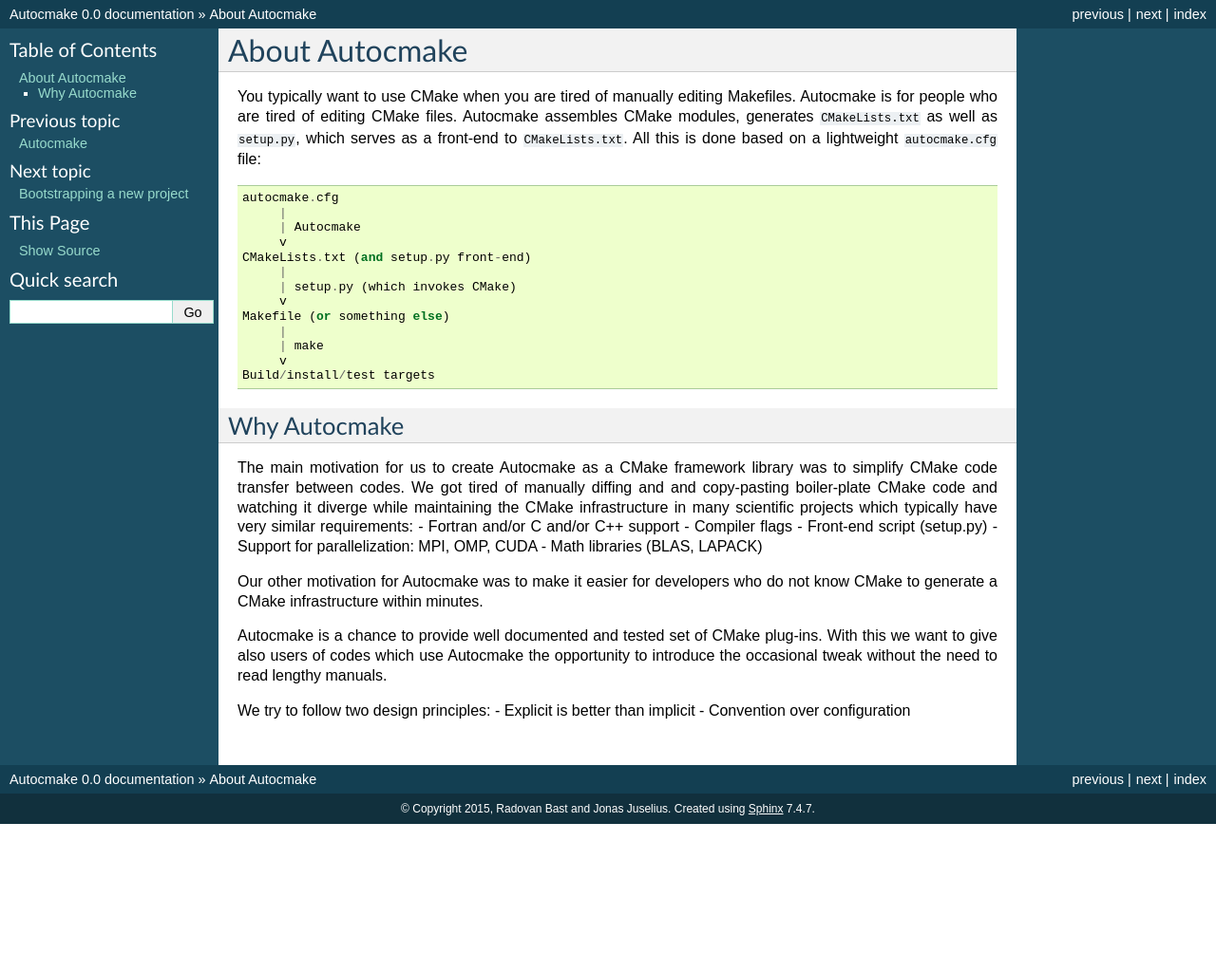
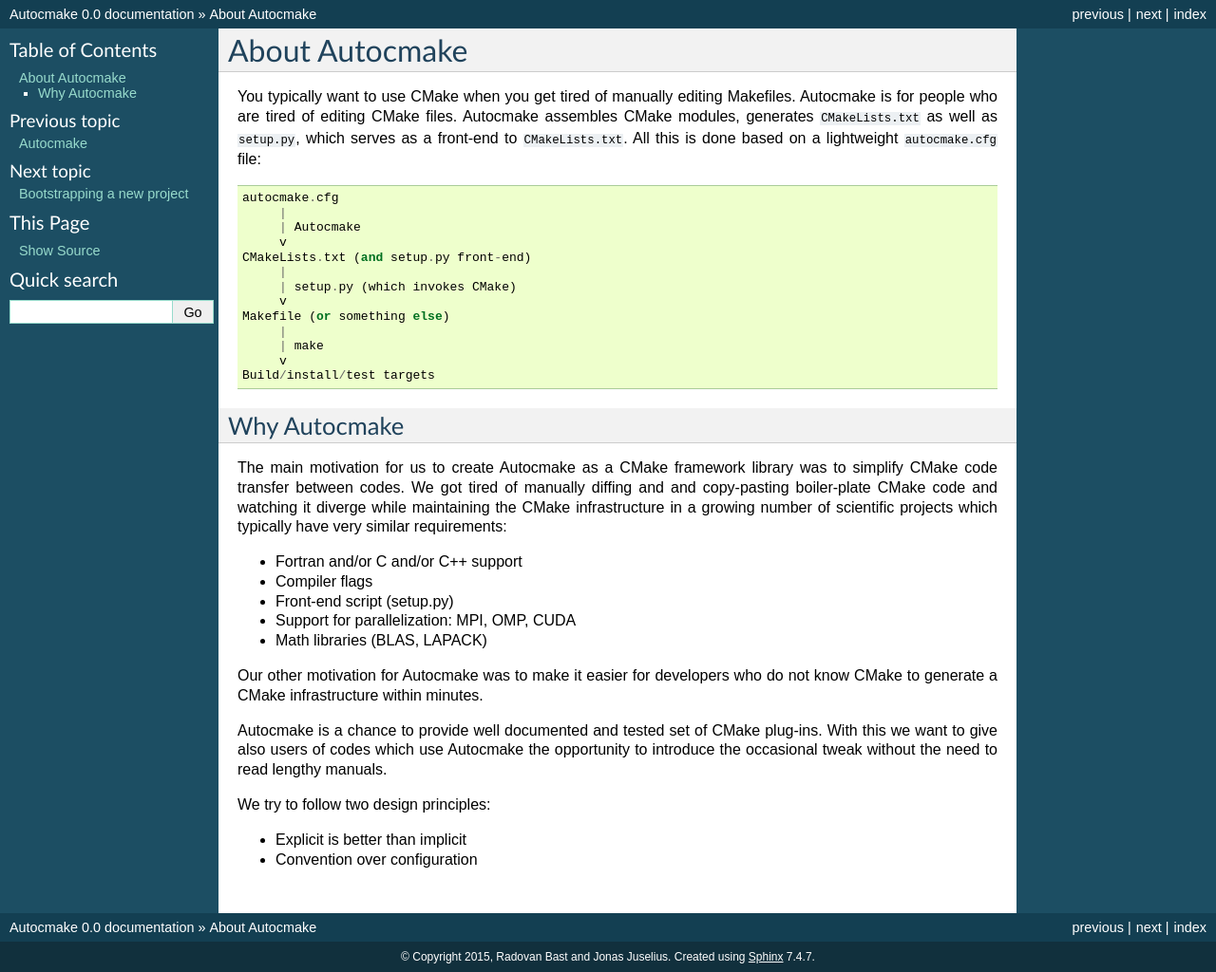
Before and after one commit to dev-cafe/autocmake, a Sphinx documentation site: the page built from doc/about.rst, in a window 1280 px wide. Shown: the whole page at 95% size. Built offline with Sphinx 7.4.7, drawn with Linux system fonts in a browser that asks for light colours; before the commit the page ends 900 px from its top, so only the background shows below that.

Commit message:
formatting

```diff
--- a/doc/about.rst
+++ b/doc/about.rst
@@ -3,7 +3,7 @@
 About Autocmake
 ===============
 
-You typically want to use CMake when you are tired of manually editing
+You typically want to use CMake when you get tired of manually editing
 Makefiles. Autocmake is for people who are tired of editing CMake files.
 Autocmake assembles CMake modules, generates ``CMakeLists.txt`` as well as
 ``setup.py``, which serves as a front-end to ``CMakeLists.txt``. All this is
@@ -30,8 +30,9 @@
 The main motivation for us to create Autocmake as a CMake framework library was
 to simplify CMake code transfer between codes. We got tired of manually diffing
 and and copy-pasting boiler-plate CMake code and watching it diverge while
-maintaining the CMake infrastructure in many scientific projects which
-typically have very similar requirements:
+maintaining the CMake infrastructure in a growing number of scientific projects
+which typically have very similar requirements:
+
 - Fortran and/or C and/or C++ support
 - Compiler flags
 - Front-end script (setup.py)
@@ -47,5 +48,6 @@
 manuals.
 
 We try to follow two design principles:
+
 - Explicit is better than implicit
 - Convention over configuration
```
